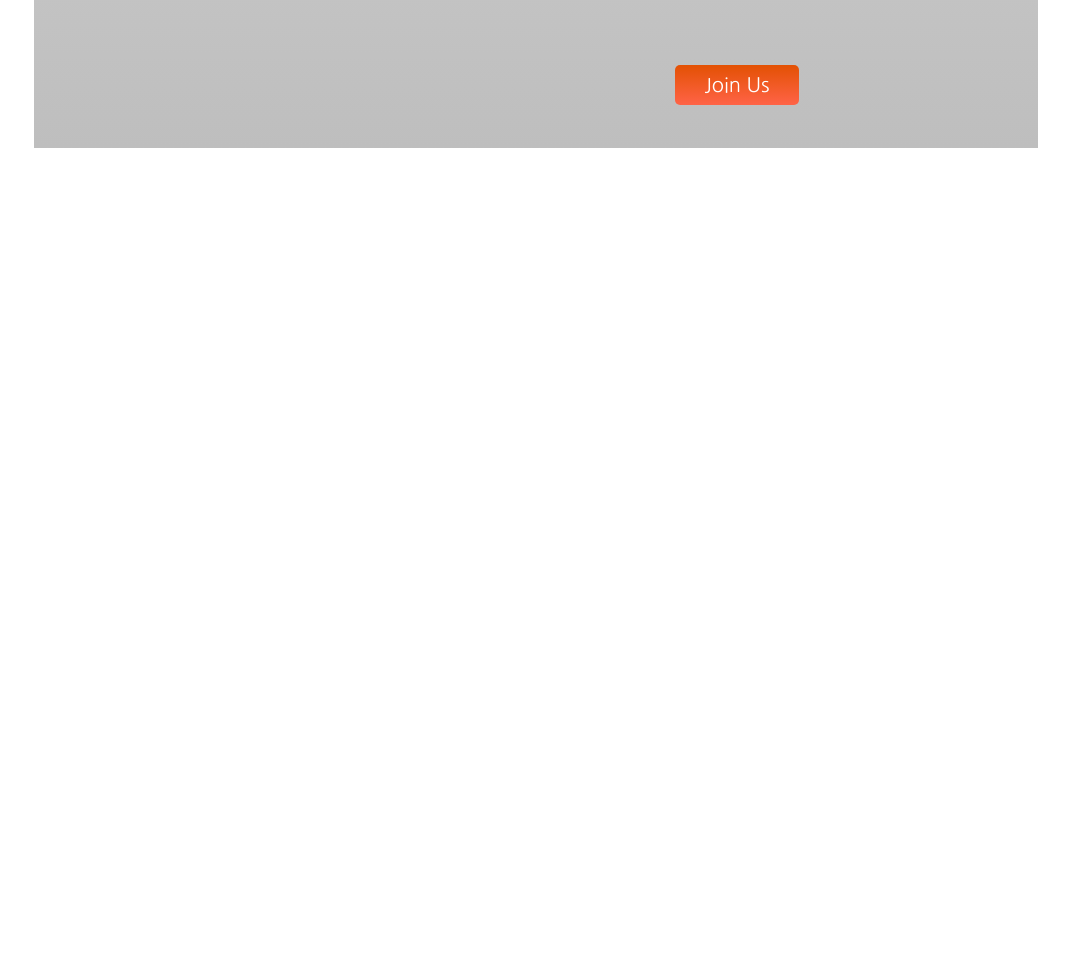
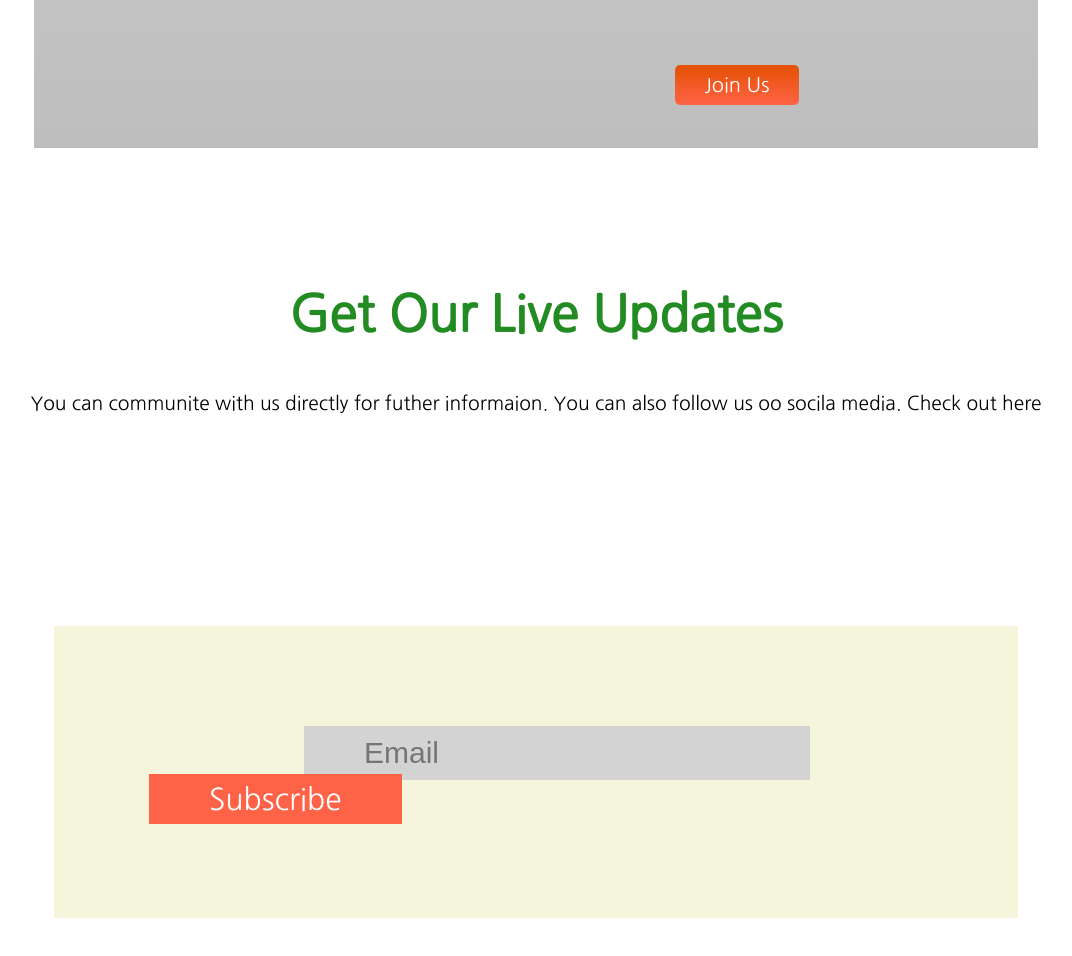
Before and after one commit to marufhasan566/Donate-For-Life-M-01, a plain HTML site: page index.html in a window 1280 px wide. Shown: the part 3601-4557 px from the top of the page, without its empty margins (104-1176 px from the left). Before the commit the page ends 3879 px from the top, so only its background shows below. Drawn offline with Linux system fonts and the light colour scheme; a web font is replaced by a local one.

Commit message:
Update section added

```diff
--- a/index.html
+++ b/index.html
@@ -137,6 +137,19 @@
 
         </div>
     </section>
+    <section class="updates">
+        <div>
+            <h1>Get Our Live Updates</h1>
+            <p id="paragraph">You can communite with us directly for futher informaion. You can also follow us oo socila
+                media. Check
+                out here</p>
+            <form class="form">
+                <input type="email" placeholder="Email" id="email">
+                <a href="https://facebook.com/maruf.hasan.566" target="_blank">Subscribe</a>
+            </form>
+        </div>
+
+    </section>
 
 
 </body>
--- a/style.css
+++ b/style.css
@@ -201,3 +201,44 @@ body {
     border-radius: 5px;
 
 }
+
+.updates h1 {
+    color: forestgreen;
+    font-size: 50px;
+    text-align: center;
+    padding: 5px;
+}
+
+#paragraph {
+    text-align: center;
+    font-size: larger;
+    padding-bottom: 60px;
+}
+
+#email {
+    color: gray;
+    font-weight: 500;
+    font-size: 30px;
+    padding: 10px 60px;
+    background-color: #d3d3d3;
+    border: 0px solid #d3d3d3;
+    margin-left: 150px;
+}
+
+.updates a {
+    text-decoration: none;
+    color: white;
+    font-weight: 500;
+    font-size: 30px;
+    padding: 10px 60px;
+    background-color: tomato;
+    border: 0px solid tomato;
+    margin-left: -5px;
+
+}
+
+.form {
+    background-color: beige;
+    margin: 150px;
+    padding: 100px 100px;
+}
```
